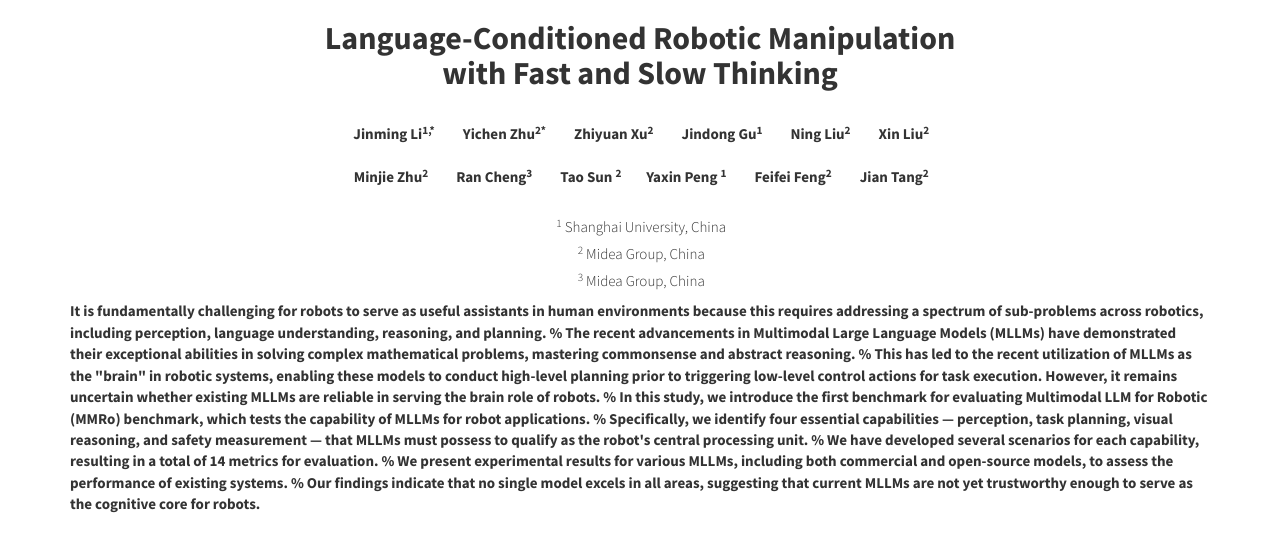
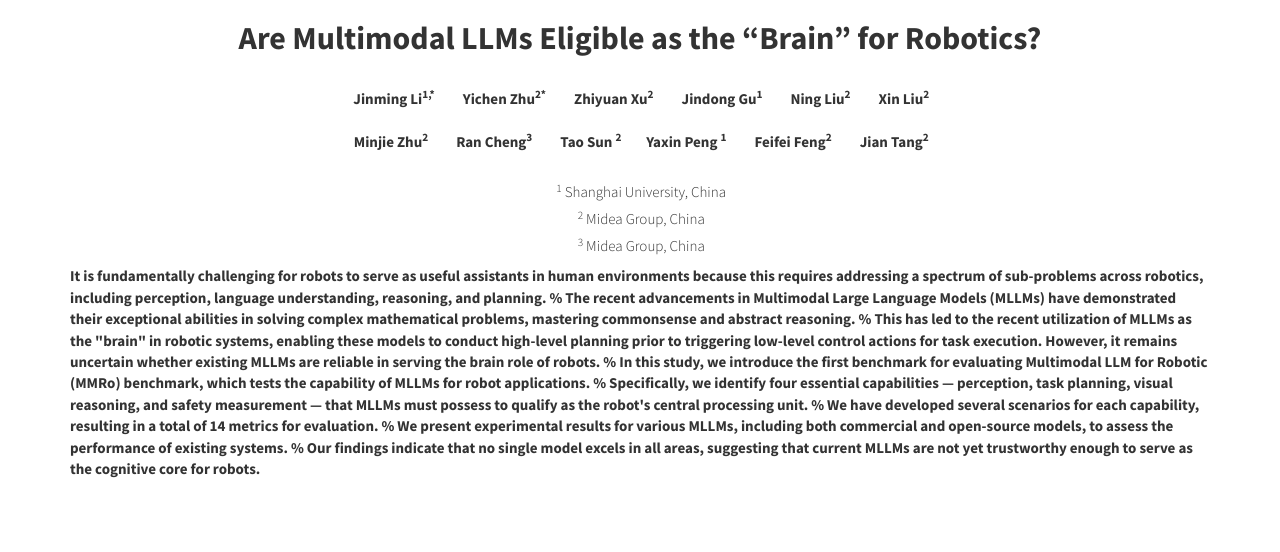
Before and after one commit to mm-robobench/mm-robobench, a plain HTML site: page index.html in a window 1280 px wide. Drawn offline with nearby package versions, Linux system fonts and the light colour scheme; some packages are replaced by stand-ins of ours; a script that the page names is missing.

Commit message:
Add files via upload
add fix

```diff
--- a/index.html
+++ b/index.html
@@ -54,7 +54,7 @@
     <div class="container" id="main">
         <div class="row">
             <h2 class="col-md-12 text-center">
-                <b>Language-Conditioned Robotic Manipulation </br> with Fast and Slow Thinking</br>
+                <b>Are Multimodal LLMs Eligible as the “Brain” for Robotics?</br>
                 <!--<small>
 
                 </small>-->
```
